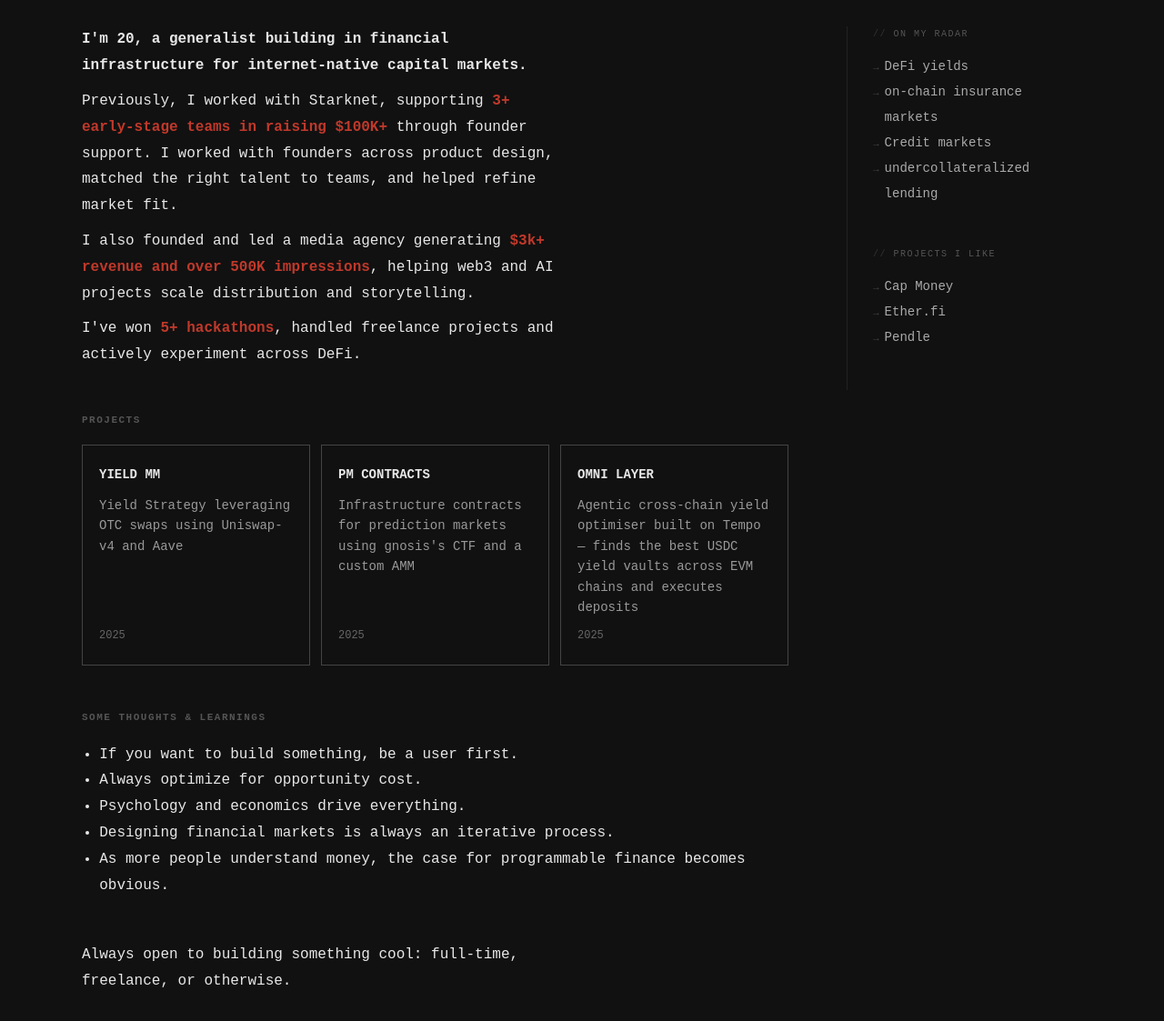
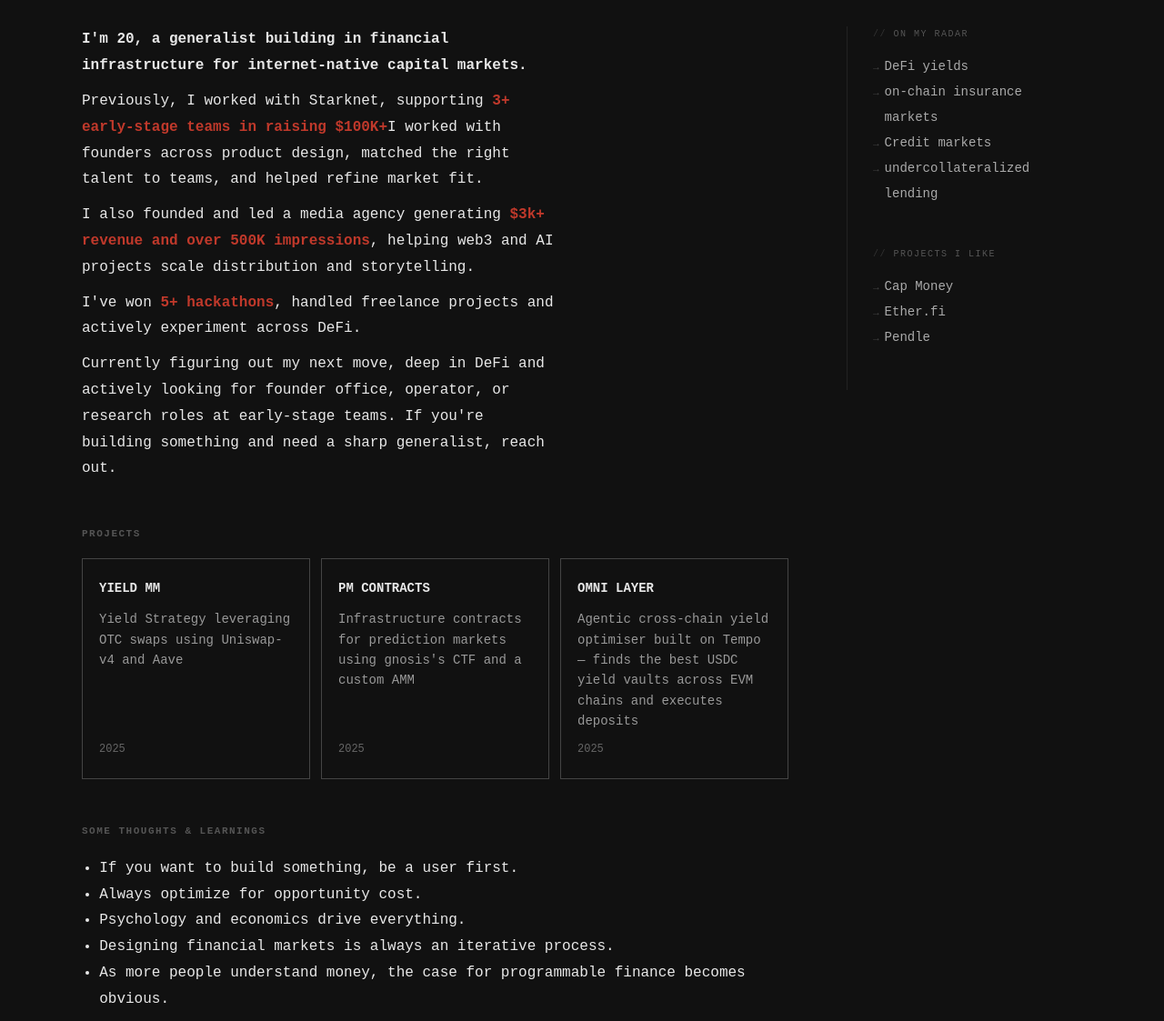
Before and after one commit to pieakshat/me, a plain HTML site: page index.html in a window 1280 px wide. Shown: the part 109-1232 px from the top of the page at 91% size. Drawn offline with Linux system fonts and the light colour scheme; no server answers.

Commit message:
refinements

```diff
--- a/index.html
+++ b/index.html
@@ -431,9 +431,7 @@
 
         <p>
           Previously, I worked with Starknet, supporting <span class="stat">3+ early-stage teams in raising
-            $100K+</span>
-          through founder support. I
-          worked with founders across product design, matched the right talent to teams,
+            $100K+</span>I worked with founders across product design, matched the right talent to teams,
           and helped refine market fit.
         </p>
 
@@ -446,6 +444,11 @@
         <p>
           I've won <span class="stat">5+ hackathons</span>, handled freelance projects and actively experiment across
           DeFi.
+        </p>
+
+        <p>
+          Currently figuring out my next move, deep in DeFi and actively looking for founder office, operator, or
+          research roles at early-stage teams. If you're building something and need a sharp generalist, reach out.
         </p>
 
       </section>
@@ -467,7 +470,8 @@
           </a>
           <a href="https://github.com/pieakshat/omni-lifi" class="work-card" target="_blank" rel="noopener noreferrer">
             <span class="card-title">Omni Layer</span>
-            <span class="card-desc">Agentic cross-chain yield optimiser built on Tempo — finds the best USDC yield vaults across EVM chains and executes deposits</span>
+            <span class="card-desc">Agentic cross-chain yield optimiser built on Tempo — finds the best USDC yield
+              vaults across EVM chains and executes deposits</span>
             <span class="card-year">2025</span>
           </a>
         </div>
@@ -485,9 +489,7 @@
 
       </section>
 
-      <p style="margin-bottom: 32px;">Always open to building something cool: full-time, freelance, or otherwise.
-      </p>
-
+      <p style="margin-bottom: 32px;">Also available for freelance work across dev and research.</p>
 
       <section id="contact">
         <h2>Contact</h2>
```
